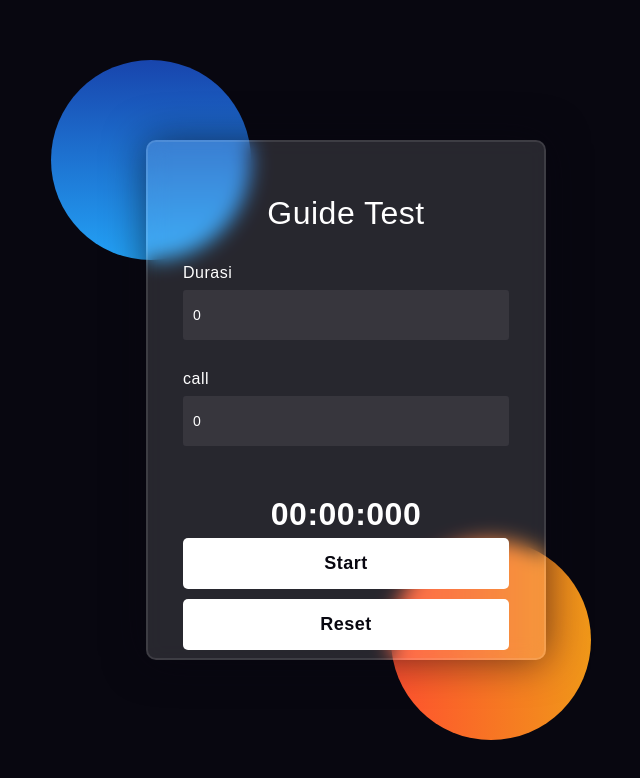
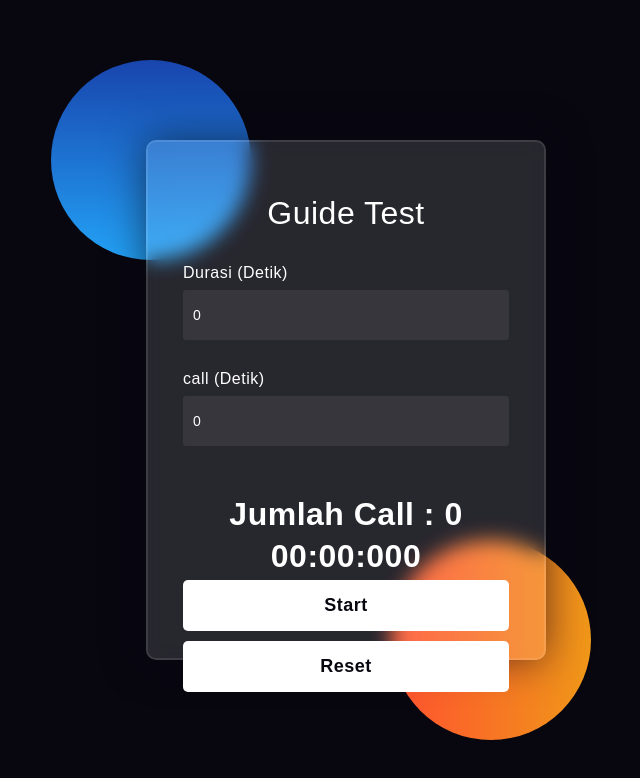
Before and after one commit to darkPigeonn/guideTes, a Nuxt app: page / in a window 1280 px wide. Shown: the top 778 px of the page, without its empty margins (294-934 px from the left). Built offline with nearby package versions, Linux system fonts and the light colour scheme.

Commit message:
adding : view count call

```diff
--- a/components/Stopwatch1.vue
+++ b/components/Stopwatch1.vue
@@ -1,5 +1,6 @@
 <template>
   <div class="stopwatch">
+    <h1 style="margin-bottom: 5px;">Jumlah Call : {{ count }}</h1>
     <h1>{{ formattedTime }}</h1>
     <button @click="startStop">{{ running ? 'Stop' : 'Start' }}</button>
     <button @click="reset" :disabled="!time">Reset</button>
@@ -20,6 +21,7 @@ const finishSound = new Audio('/assets/selesai.mp3')
 
 const time = ref(0)
 const running = ref(false)
+const count = ref(0)
 let timer = null
 let alertInterval = null
 
@@ -51,6 +53,7 @@ const startStop = (event) => {
       alertInterval = setInterval(() => {
         if (time.value < props.duration * 1000) {
           alertSound.play()
+          count.value = count.value+1
         }
       }, props.call * 1000)
     }
@@ -60,6 +63,7 @@ const startStop = (event) => {
 
 const reset = () => {
   clearInterval(timer)
+  clearInterval(alertInterval)
   time.value = 0
   running.value = false
 }
--- a/pages/index.vue
+++ b/pages/index.vue
@@ -7,11 +7,12 @@
     <form>
         <h3>Guide Test</h3>
 
-        <label for="duration">Durasi</label>
+        <label for="duration">Durasi (Detik)</label>
         <input type="number" placeholder="0" id="duration" v-model="duration">
 
-        <label for="call">call</label>
+        <label for="call">call (Detik)</label>
         <input type="number" placeholder="0" id="call" v-model="call">
+
 
 
         <Stopwatch :duration="duration" :call="call" />
@@ -26,6 +27,7 @@ import Stopwatch from '~/components/Stopwatch1.vue'
 const duration = ref(0)
 const call = ref(0)
 
+
 const start = () => {
   alert('mulai')
 }
@@ -39,7 +41,15 @@ const start = () => {
     margin: 0;
     box-sizing: border-box;
 }
+.count {
 
+  margin: 0 auto;
+
+}
+span{
+  font-size: 20px;
+  font-weight: bold;
+}
 body{
   background: #080710 !important;
   width: 100px;
```
